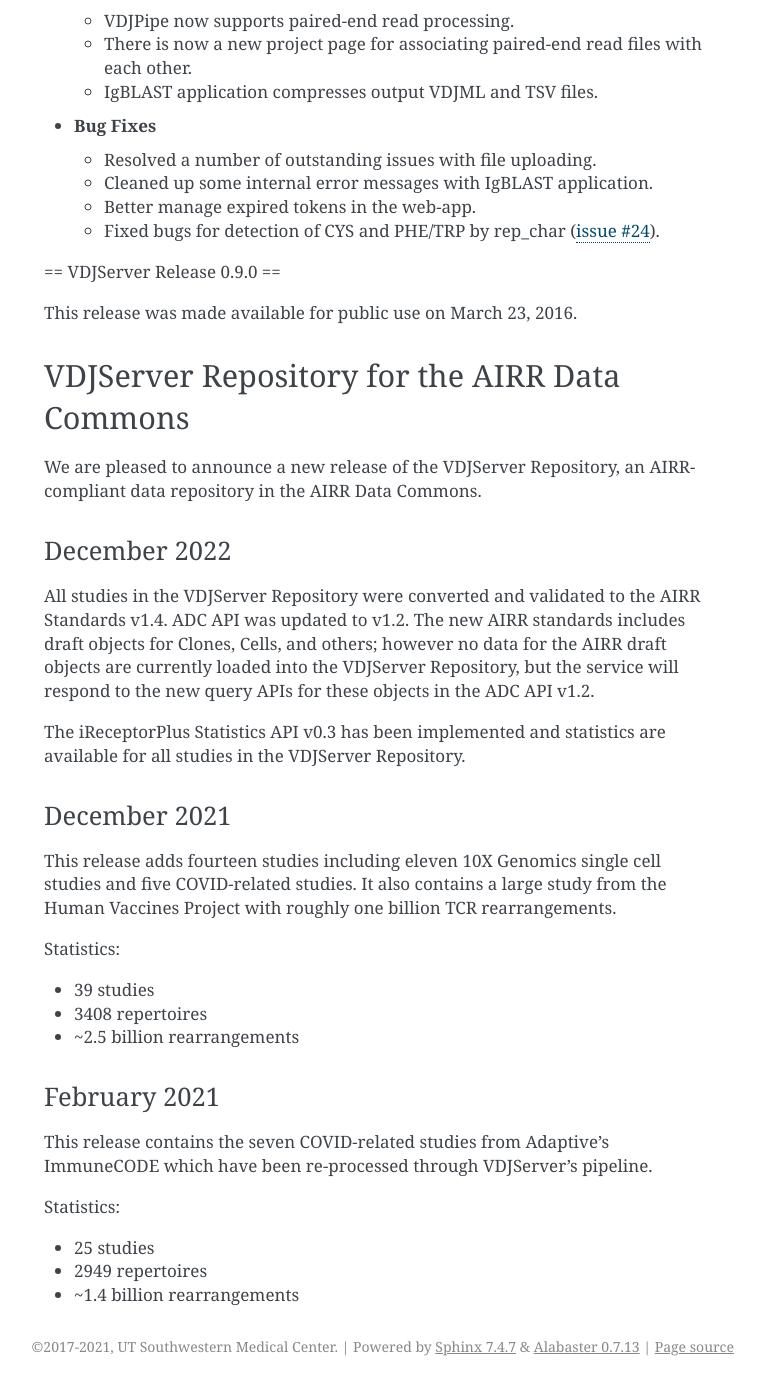
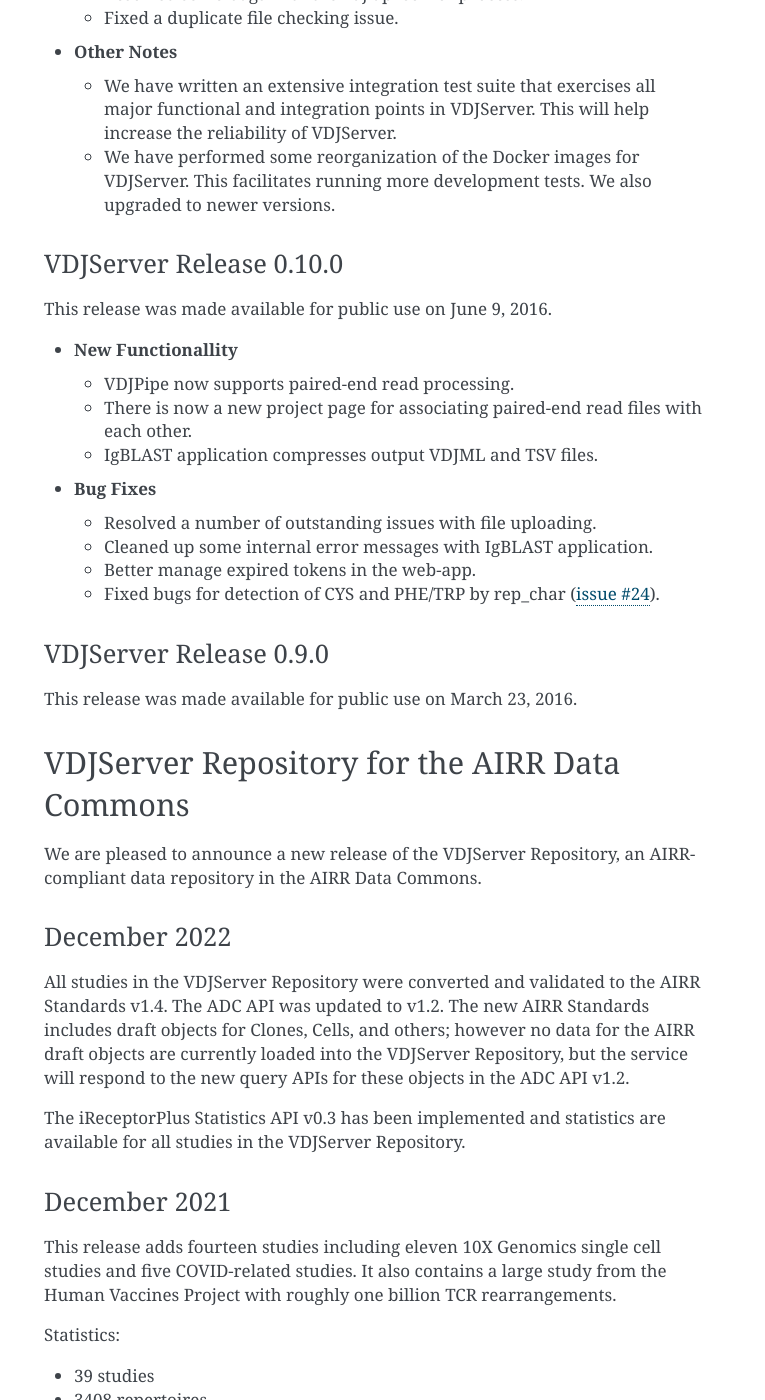
Before and after one commit to vdjserver/vdjserver-doc, a Sphinx documentation site: the page built from docs/user/releases.rst, in a window 1280 px wide and 1400 px high, scrolled down 5664 px. Shown: the whole window, without its empty margins (376-1141 px from the left). Built offline with Sphinx 7.4.7, drawn with Linux system fonts in a browser that asks for light colours; some of the changed text lies outside the part shown.

Commit message:
fixes from merge

```diff
--- a/docs/user/releases.rst
+++ b/docs/user/releases.rst
@@ -199,7 +195,8 @@
   + Better manage expired tokens in the web-app.
   + Fixed bugs for detection of CYS and PHE/TRP by rep_char (`issue #24 <https://bitbucket.org/vdjserver/repertoire-summarization/issues/24>`_).
 
-== VDJServer Release 0.9.0 ==
+VDJServer Release 0.9.0
+=========================
 
 This release was made available for public use on March 23, 2016.
 
@@ -216,7 +213,7 @@
 =============
 
 All studies in the VDJServer Repository were converted and validated to the
-AIRR Standards v1.4. ADC API was updated to v1.2. The new AIRR standards includes
+AIRR Standards v1.4. The ADC API was updated to v1.2. The new AIRR Standards includes
 draft objects for Clones, Cells, and others; however no data for the AIRR draft
 objects are currently loaded into the VDJServer Repository, but the service will respond to
 the new query APIs for these objects in the ADC API v1.2.
```
Also changed, not shown: other parts of docs/user/releases.rst (+1 -5 lines).
